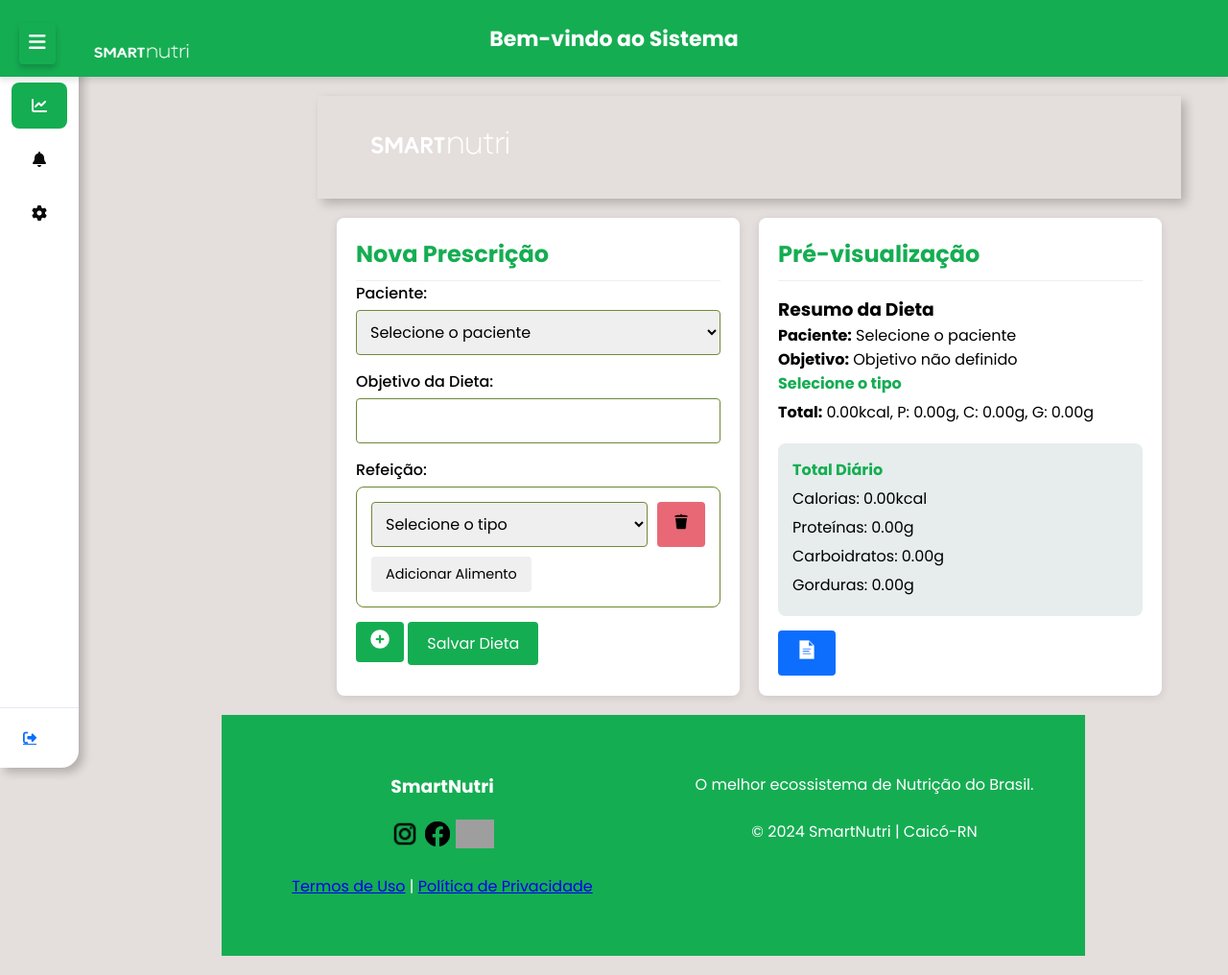
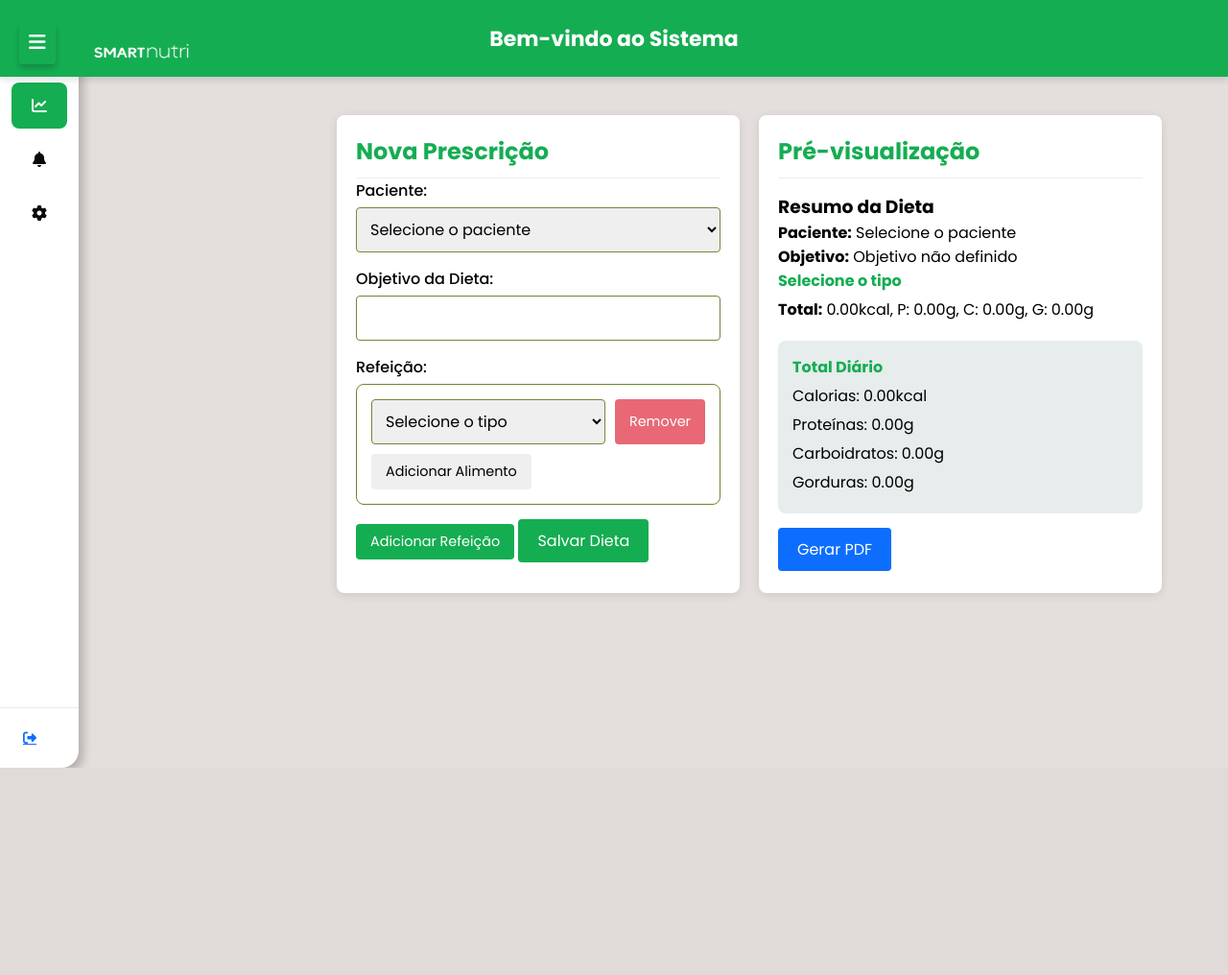
Before and after one commit to cllararibeiro/smartnutri, a Flask app: template templates/nutricionista/dieta.html in a window 1280 px wide. Shown: the whole page at 96% size. After the commit the page ends 800 px from the top, so only its background shows below. Run offline with Flask 3, Linux system fonts and the light colour scheme; the template is opened without the code that fills it, so the values that code supplies are empty; parts of the project's set-up code (start-up, migrations or seed data) failed here and were passed over; grey boxes are pictures that could not be loaded.

Commit message:
Update dieta.html

```diff
--- a/templates/nutricionista/dieta.html
+++ b/templates/nutricionista/dieta.html
@@ -6,14 +6,6 @@ Prescrição Dietética
 
 {% block content %}
 <link rel="stylesheet" type="text/css" href="/static/css/dieta.css">
-    <nav class="navbar navbar-expand-lg bg-verde text-white py-4" >
-        <div class="container1">
-            <a class="navbar-brand" href="{{url_for('index')}}">
-                <img src="/static/img/smartnutri.png" alt="logo" height="100">
-            </a>
-        </div>
-    </nav>
-
     <div class="container">
         <div class="form-section">
             <h2>Nova Prescrição</h2>
@@ -37,9 +29,7 @@ Prescrição Dietética
                     <!-- Refeições serão adicionadas aqui -->
                 </div>
 
-                <button type="button" id="btn-add-refeicao" class="btn-add">
-                    <img src="/static/img/icons8-plus-64.png" alt="nova refeição" height="20">
-                </button>
+                <button type="button" id="btn-add-refeicao" class="btn-add">Adicionar Refeição</button>
                 <button type="submit" class="btn-primary">Salvar Dieta</button>
             </form>
         </div>
@@ -49,9 +39,7 @@ Prescrição Dietética
             <div id="preview-container">
                 <!-- Pré-visualização será gerada aqui -->
             </div>
-            <button id="btn-gerar-pdf" class="btn-secondary" alt="Gerar PDF">
-                <img src="/static/img/icons8-documento-50.png" alt="Gerar PDF" height="20">
-            </button>
+            <button id="btn-gerar-pdf" class="btn-secondary" disabled>Gerar PDF</button>
         </div>
     </div>
 </div>
@@ -67,9 +55,7 @@ Prescrição Dietética
                 <option value="{{ tipo.tipo_refeicao_id }}">{{ tipo.tipo_nome }}</option>
                 {% endfor %}
             </select>
-            <button type="button" class="btn-remove-refeicao" alt="remover refeição">
-                <img src="/static/img/icons8-remover-30.png" alt="Remover refeição" height="20">
-            </button>
+            <button type="button" class="btn-remove-refeicao">Remover</button>
         </div>
         <div class="alimentos-container">
             <!-- Alimentos serão adicionados aqui -->
@@ -94,9 +80,7 @@ Prescrição Dietética
                 {% endfor %}
             </select>
             <input type="number" class="quantidade" name="quantidade[]" placeholder="Quantidade (g)" min="1" required>
-            <button type="button" class="btn-remove-alimento">
-                <img src="/static/img/icons8-remover-30.png" alt="Remover alimento" height="20">
-            </button>
+            <button type="button" class="btn-remove-alimento">Remover</button>
         </div>
         <div class="nutri-info">
             <span>Calorias: <span class="calorias">0</span>kcal</span>
@@ -104,24 +88,10 @@ Prescrição Dietética
             <span>Carboidratos: <span class="carboidratos">0</span>g</span>
             <span>Gorduras: <span class="gorduras">0</span>g</span>
         </div>
-
+        <!-- Hidden input to relate this alimento with its refeicao -->
         <input type="hidden" class="refeicao-id-input" name="refeicao_id[]" value="">
     </div>
 </template>
-
-<footer class="bg-verde text-white text-center py-4">
-    <div class="container">
-        <h3>SmartNutri</h3>
-        <p>O melhor ecossistema de Nutrição do Brasil.</p>
-        <div class="d-flex justify-content-center gap-3">
-            <img src="/static/img/instagramicon.png " alt="Instagram" height="30">
-            <img src="/static/img/facebookicon.png" alt="Facebook" height="30">
-            <img src="/static/img/whatsappicon.png"alt="WhatsApp" height="30">
-        </div>
-        <p class="mt-3">© 2024 SmartNutri | Caicó-RN</p>
-        <p><a href="#" class="text-white">Termos de Uso</a> | <a href="#" class="text-white">Política de Privacidade</a></p>
-    </div>
-</footer>
 
 <script>
     document.addEventListener('DOMContentLoaded', function() {
```
